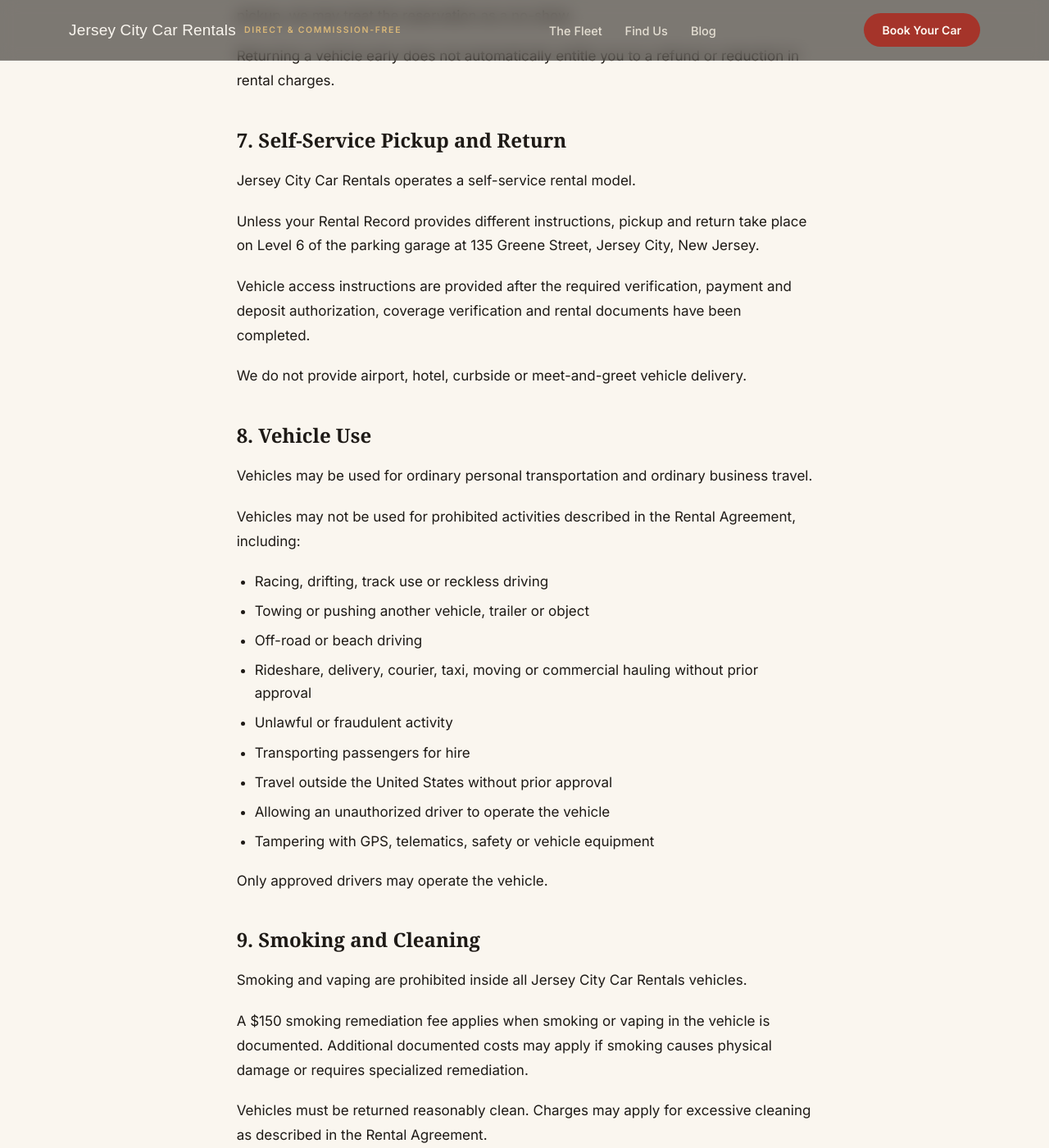
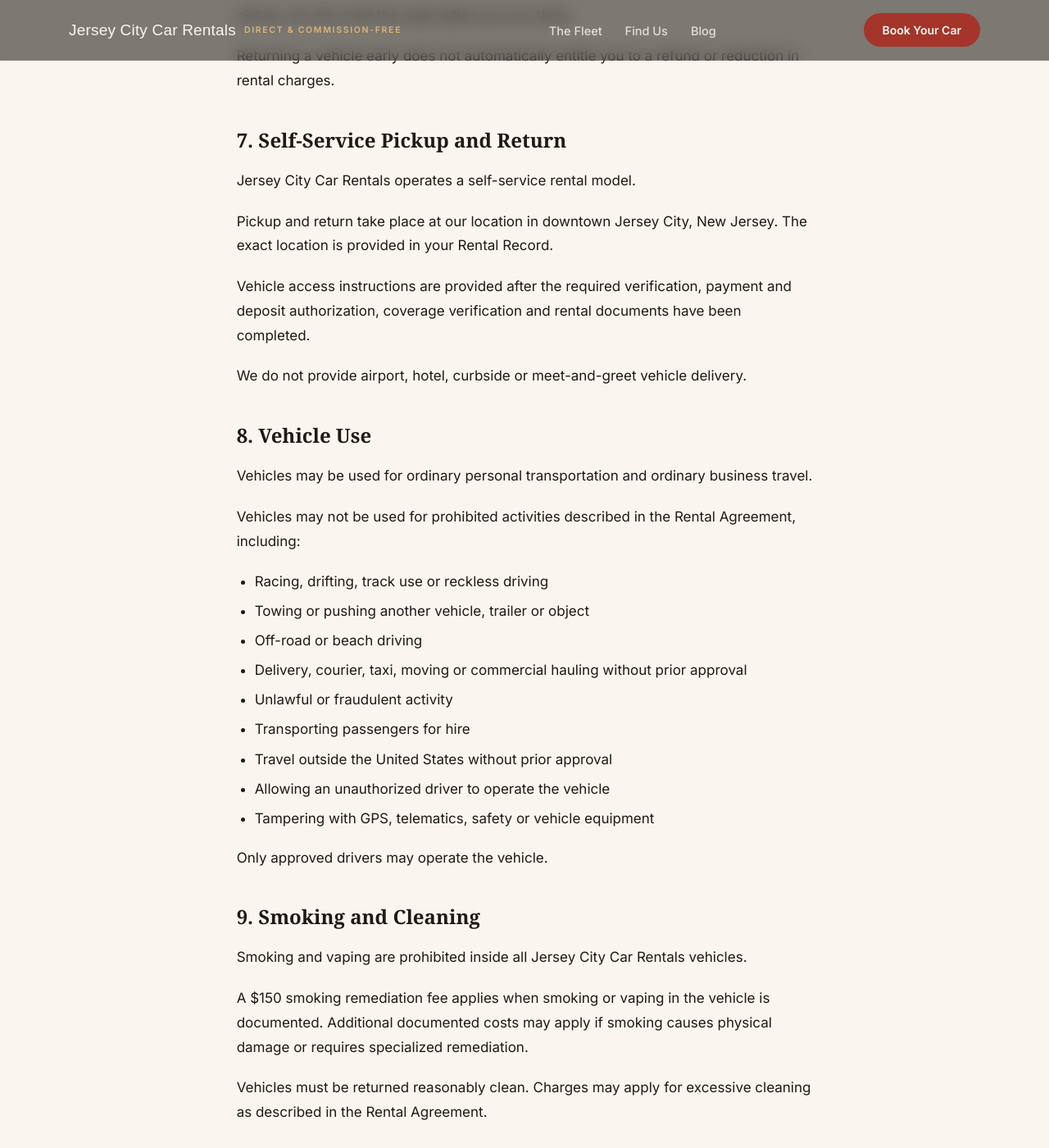
Before and after one commit to TiffRoxburyHill/jerseycitycarrentals, a Jekyll site: the page built from terms-of-service.md, in a window 1280 px wide and 1400 px high, scrolled down 2808 px. Shown: the whole window at 82% size. Built offline with Jekyll 4.4.1, drawn with Linux system fonts in a browser that asks for light colours; some of the changed text lies outside the part shown.

Commit message:
Legal pages: min age 21, remove pickup address and rideshare references
Co-Authored-By: Claude Opus 5.5 <noreply@anthropic.com>
Claude-Session: https://claude.ai/code/session_01DEceBPah4dqCTAAja2PAHX

```diff
--- a/terms-of-service.md
+++ b/terms-of-service.md
@@ -75,7 +75,7 @@ Returning a vehicle early does not automatically entitle you to a refund or redu
 
 Jersey City Car Rentals operates a self-service rental model.
 
-Unless your Rental Record provides different instructions, pickup and return take place on Level 6 of the parking garage at 135 Greene Street, Jersey City, New Jersey.
+Pickup and return take place at our location in downtown Jersey City, New Jersey. The exact location is provided in your Rental Record.
 
 Vehicle access instructions are provided after the required verification, payment and deposit authorization, coverage verification and rental documents have been completed.
 
@@ -90,7 +90,7 @@ Vehicles may not be used for prohibited activities described in the Rental Agree
 - Racing, drifting, track use or reckless driving
 - Towing or pushing another vehicle, trailer or object
 - Off-road or beach driving
-- Rideshare, delivery, courier, taxi, moving or commercial hauling without prior approval
+- Delivery, courier, taxi, moving or commercial hauling without prior approval
 - Unlawful or fraudulent activity
 - Transporting passengers for hire
 - Travel outside the United States without prior approval
```
Also changed, not shown: other parts of terms-of-service.md (+1 -1 lines), privacy-policy.md (+1 -1 lines).
